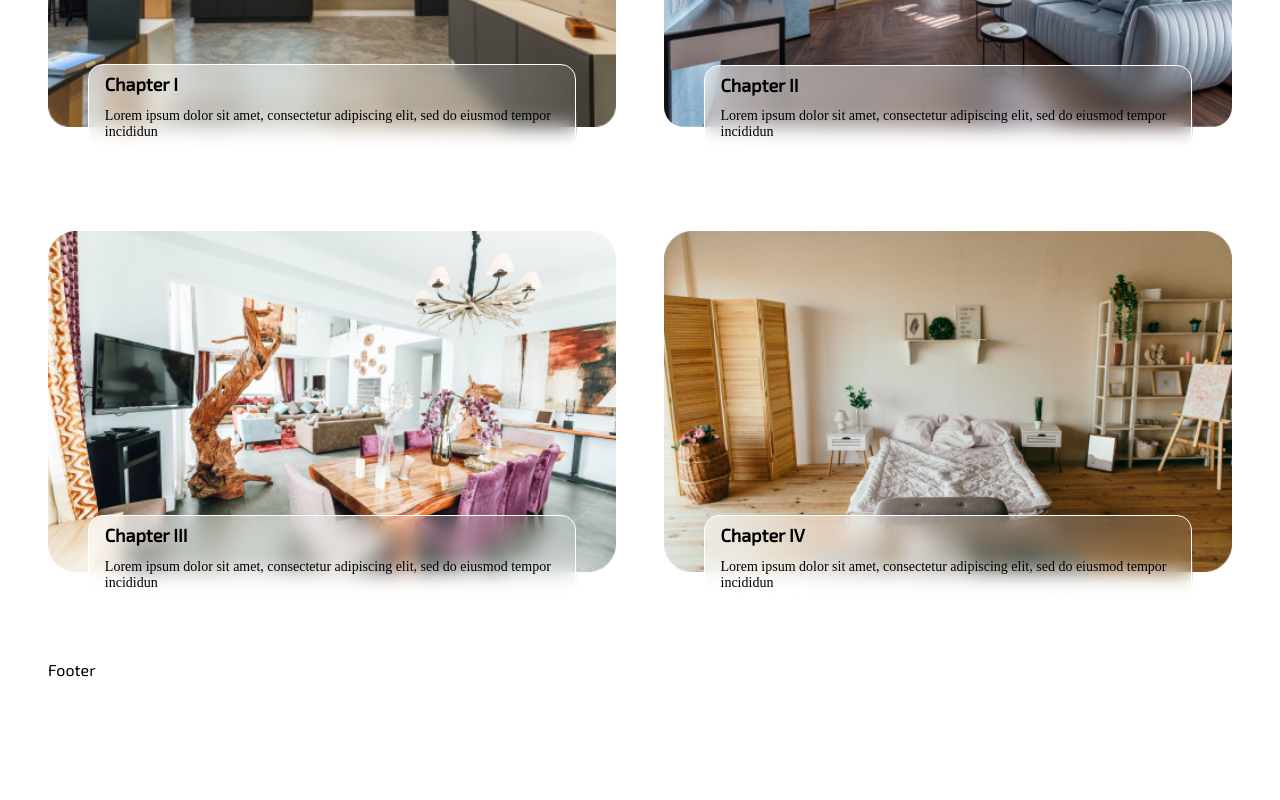
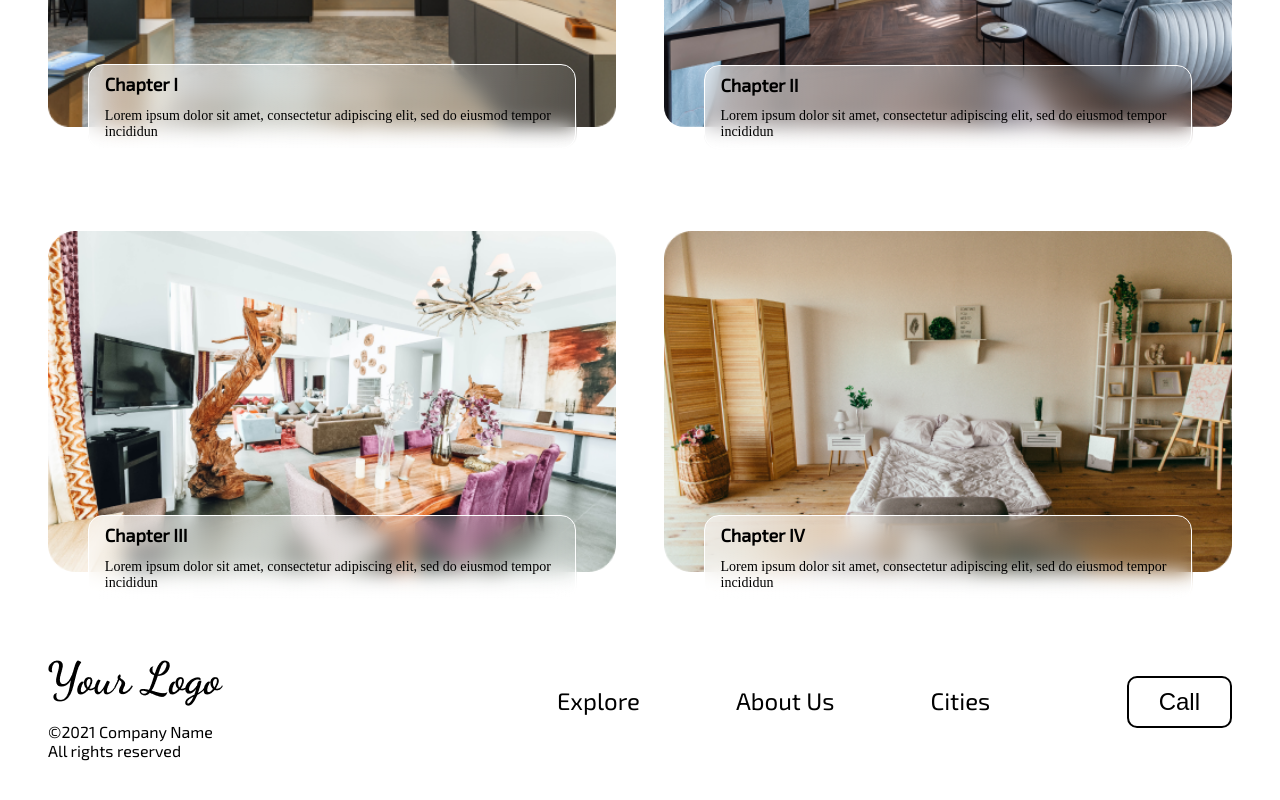
Before and after one commit to kashifnazar/code-20220825-kashifnazar, a React (Create React App) app: page / in a window 1280 px wide. Shown: the part 2039-2839 px from the top of the page. Before the commit the page ends 2766 px from the top, so only its background shows below. Built offline with nearby package versions, Linux system fonts and the light colour scheme.

Commit message:
Adding the footer

```diff
--- a/src/components/footer/index.tsx
+++ b/src/components/footer/index.tsx
@@ -1,10 +1,19 @@
-import React from 'react'
+import Navigation from '../navigation'
+
+import './styles.css'
 
 type Props = {}
 
 const Footer = (props: Props) => {
   return (
-    <footer>Footer</footer>
+    <footer>
+        <div className='flexbox vertical'>
+          <img src='/images/black-logo.png' alt='Your logo' />
+          <p>©2021  Company Name <br/>
+            All rights reserved</p>
+        </div>
+        <Navigation></Navigation>
+    </footer>
   )
 }
 
--- /dev/null
+++ b/src/components/footer/styles.css
@@ -0,0 +1,8 @@
+footer {
+    display: flex;
+    justify-content: space-between;
+}
+
+footer img {
+    width: fit-content
+}
--- a/src/index.css
+++ b/src/index.css
@@ -58,7 +58,7 @@ nav li image {
 
 nav li button {
   background-color: transparent;
-  border: solid 2px #FFF;
+  border: solid 2px currentColor;
   border-radius: 10px;
   font-size: 24px;
   padding: 10px 30px;
```
Also changed, not shown: public/images/black-logo.png (renamed from public/images/Your Logo.png).
